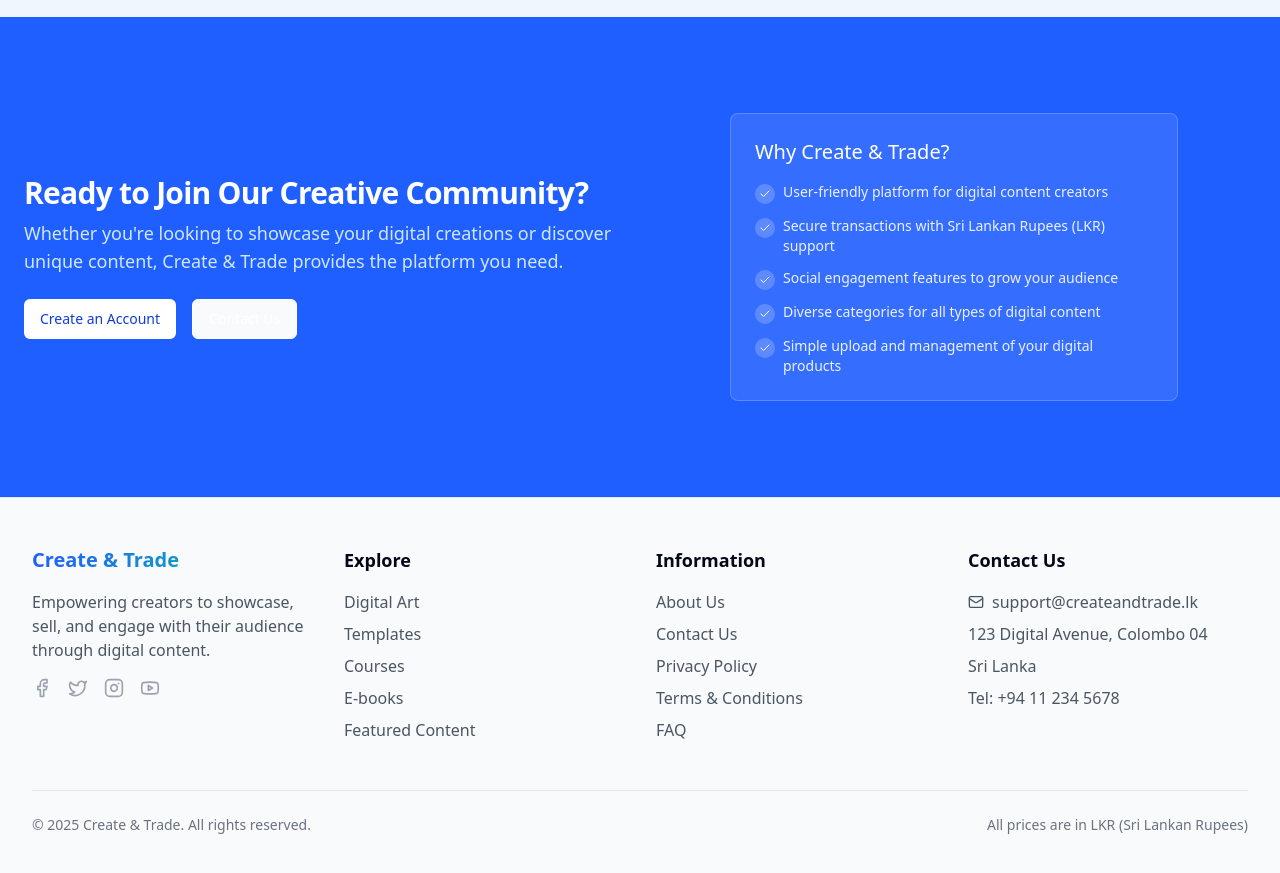
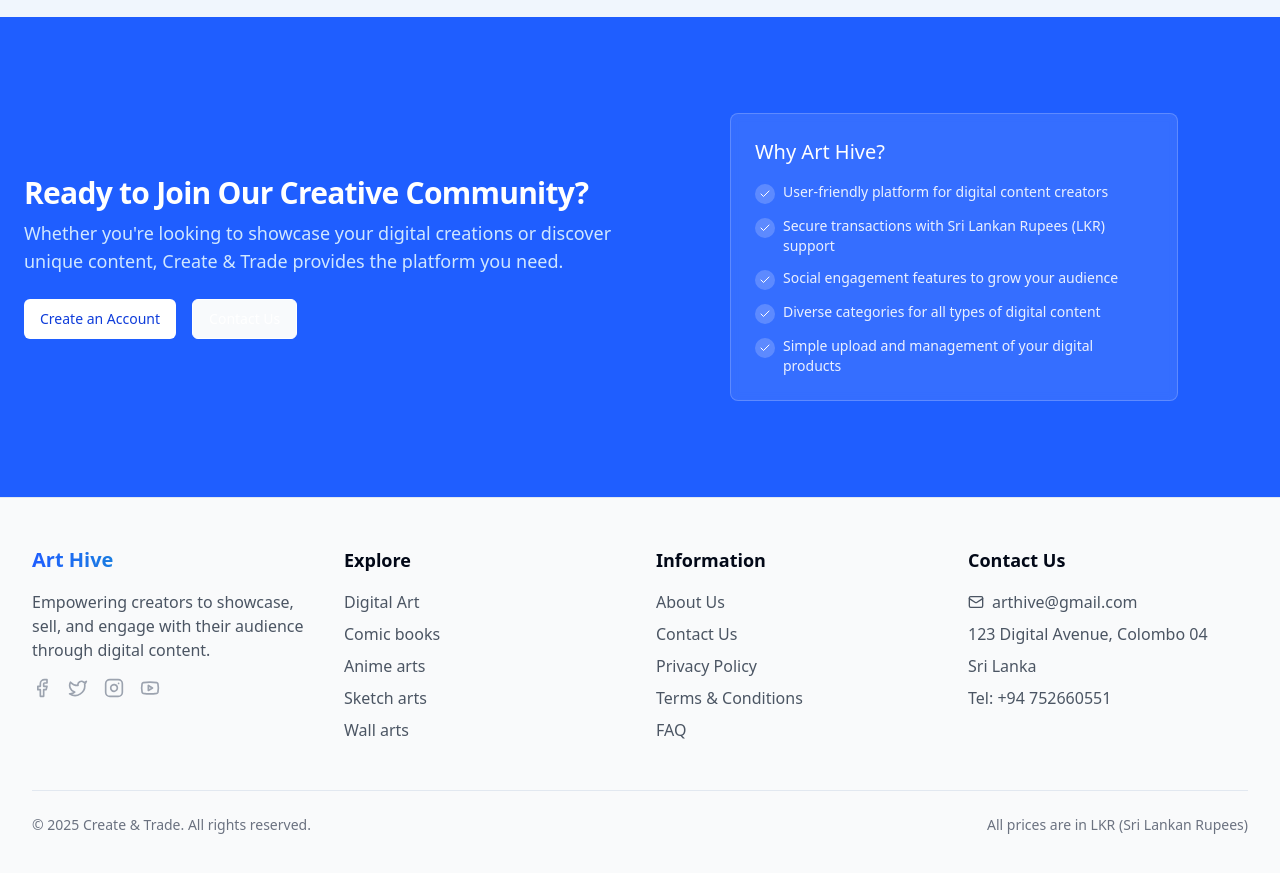
Before and after one commit to Thisara404/Art-Hive-Anime-Website-, a React (Vite) app: page / in a window 1280 px wide. Shown: the part 2680-3553 px from the top of the page. Built offline with nearby package versions, Linux system fonts and the light colour scheme.

Commit message:
Visual edit in Lovable
Edited UI in Lovable

```diff
--- a/src/components/home/CallToAction.tsx
+++ b/src/components/home/CallToAction.tsx
@@ -1,10 +1,7 @@
-
 import { Link } from "react-router-dom";
 import { Button } from "@/components/ui/button";
-
 const CallToAction = () => {
-  return (
-    <section className="py-12 md:py-24 bg-ct-blue-500">
+  return <section className="py-12 md:py-24 bg-ct-blue-500">
       <div className="container px-4 md:px-6 mx-auto">
         <div className="grid gap-6 lg:grid-cols-2 items-center">
           <div>
@@ -26,42 +23,21 @@ const CallToAction = () => {
           </div>
           <div className="relative rounded-lg p-6 bg-white/10 backdrop-blur-sm border border-white/20 mx-auto max-w-md w-full">
             <div className="space-y-4">
-              <h3 className="text-xl font-medium text-white">Why Create & Trade?</h3>
+              <h3 className="text-xl font-medium text-white">Why Art Hive?</h3>
               <ul className="space-y-3">
-                {[
-                  "User-friendly platform for digital content creators",
-                  "Secure transactions with Sri Lankan Rupees (LKR) support",
-                  "Social engagement features to grow your audience",
-                  "Diverse categories for all types of digital content",
-                  "Simple upload and management of your digital products"
-                ].map((feature, index) => (
-                  <li key={index} className="flex items-start">
+                {["User-friendly platform for digital content creators", "Secure transactions with Sri Lankan Rupees (LKR) support", "Social engagement features to grow your audience", "Diverse categories for all types of digital content", "Simple upload and management of your digital products"].map((feature, index) => <li key={index} className="flex items-start">
                     <div className="mr-2 mt-0.5 rounded-full bg-white/20 p-1">
-                      <svg
-                        xmlns="http://www.w3.org/2000/svg"
-                        width="12"
-                        height="12"
-                        viewBox="0 0 24 24"
-                        fill="none"
-                        stroke="currentColor"
-                        strokeWidth="2"
-                        strokeLinecap="round"
-                        strokeLinejoin="round"
-                        className="text-white"
-                      >
+                      <svg xmlns="http://www.w3.org/2000/svg" width="12" height="12" viewBox="0 0 24 24" fill="none" stroke="currentColor" strokeWidth="2" strokeLinecap="round" strokeLinejoin="round" className="text-white">
                         <path d="M20 6 9 17l-5-5"></path>
                       </svg>
                     </div>
                     <span className="text-white/90 text-sm">{feature}</span>
-                  </li>
-                ))}
+                  </li>)}
               </ul>
             </div>
           </div>
         </div>
       </div>
-    </section>
-  );
+    </section>;
 };
-
 export default CallToAction;
--- a/src/components/layout/Footer.tsx
+++ b/src/components/layout/Footer.tsx
@@ -1,16 +1,11 @@
-
 import { Link } from "react-router-dom";
 import { Facebook, Twitter, Instagram, Youtube, Mail } from "lucide-react";
-
 const Footer = () => {
-  return (
-    <footer className="bg-gray-50 border-t">
+  return <footer className="bg-gray-50 border-t">
       <div className="container mx-auto py-12">
         <div className="grid grid-cols-1 md:grid-cols-4 gap-8">
           <div>
-            <h3 className="font-bold text-xl bg-gradient-to-r from-ct-blue-500 to-ct-teal-500 bg-clip-text text-transparent mb-4">
-              Create & Trade
-            </h3>
+            <h3 className="font-bold text-xl bg-gradient-to-r from-ct-blue-500 to-ct-teal-500 bg-clip-text text-transparent mb-4">Art Hive</h3>
             <p className="text-gray-600 mb-4">
               Empowering creators to showcase, sell, and engage with their audience through digital content.
             </p>
@@ -39,24 +34,17 @@ const Footer = () => {
                 </Link>
               </li>
               <li>
-                <Link to="/category/templates" className="text-gray-600 hover:text-ct-blue-500">
-                  Templates
-                </Link>
+                <Link to="/category/templates" className="text-gray-600 hover:text-ct-blue-500">Comic books
+              </Link>
               </li>
               <li>
-                <Link to="/category/courses" className="text-gray-600 hover:text-ct-blue-500">
-                  Courses
-                </Link>
+                <Link to="/category/courses" className="text-gray-600 hover:text-ct-blue-500">Anime arts</Link>
               </li>
               <li>
-                <Link to="/category/e-books" className="text-gray-600 hover:text-ct-blue-500">
-                  E-books
-                </Link>
+                <Link to="/category/e-books" className="text-gray-600 hover:text-ct-blue-500">Sketch arts</Link>
               </li>
               <li>
-                <Link to="/featured" className="text-gray-600 hover:text-ct-blue-500">
-                  Featured Content
-                </Link>
+                <Link to="/featured" className="text-gray-600 hover:text-ct-blue-500">Wall arts</Link>
               </li>
             </ul>
           </div>
@@ -97,7 +85,7 @@ const Footer = () => {
             <ul className="space-y-2">
               <li className="flex items-center text-gray-600">
                 <Mail size={16} className="mr-2" />
-                <span>support@createandtrade.lk</span>
+                <span>arthive@gmail.com</span>
               </li>
               <li className="text-gray-600">
                 123 Digital Avenue, Colombo 04
@@ -105,9 +93,7 @@ const Footer = () => {
               <li className="text-gray-600">
                 Sri Lanka
               </li>
-              <li className="text-gray-600">
-                Tel: +94 11 234 5678
-              </li>
+              <li className="text-gray-600">Tel: +94 752660551</li>
             </ul>
           </div>
         </div>
@@ -125,8 +111,6 @@ const Footer = () => {
           </div>
         </div>
       </div>
-    </footer>
-  );
+    </footer>;
 };
-
 export default Footer;
```
